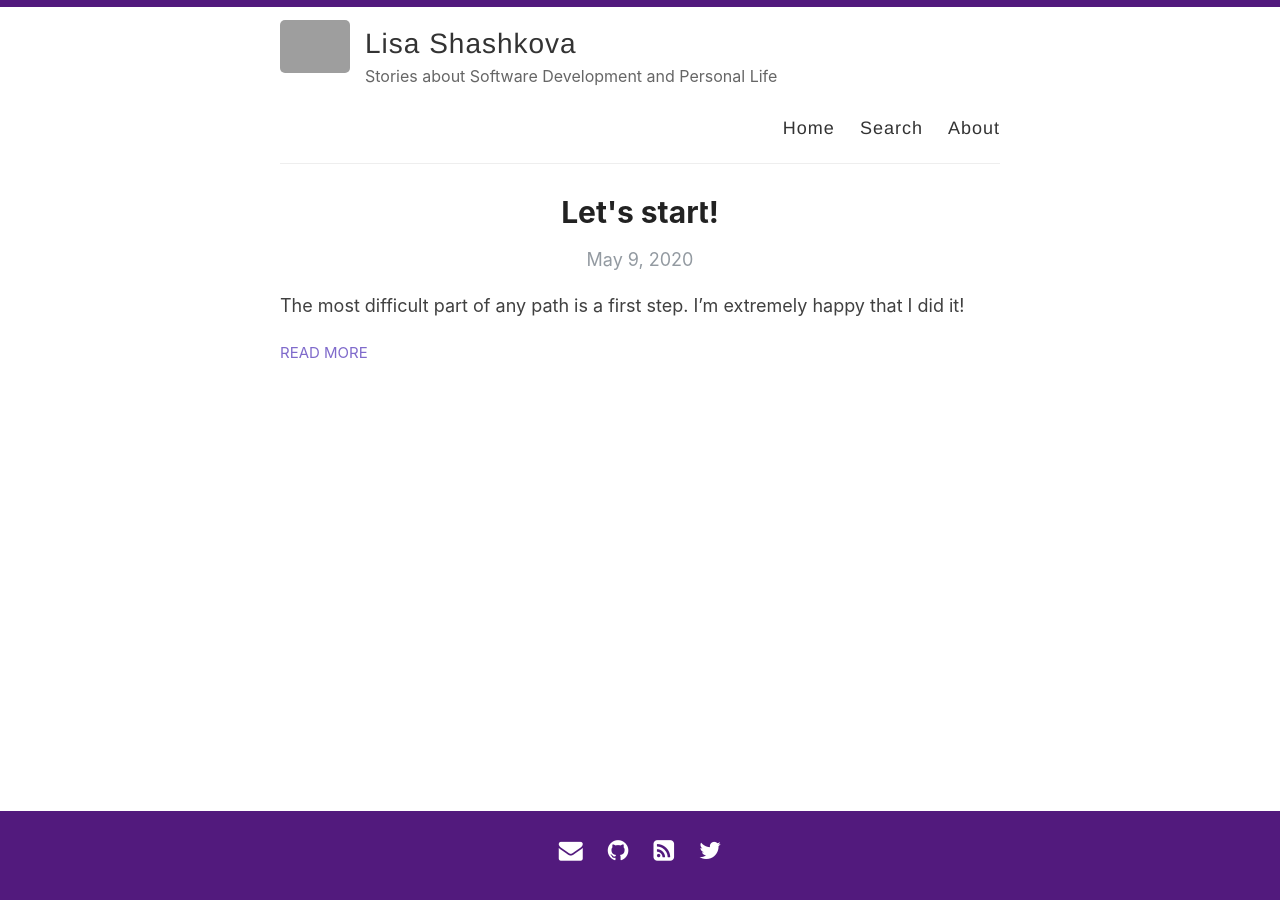
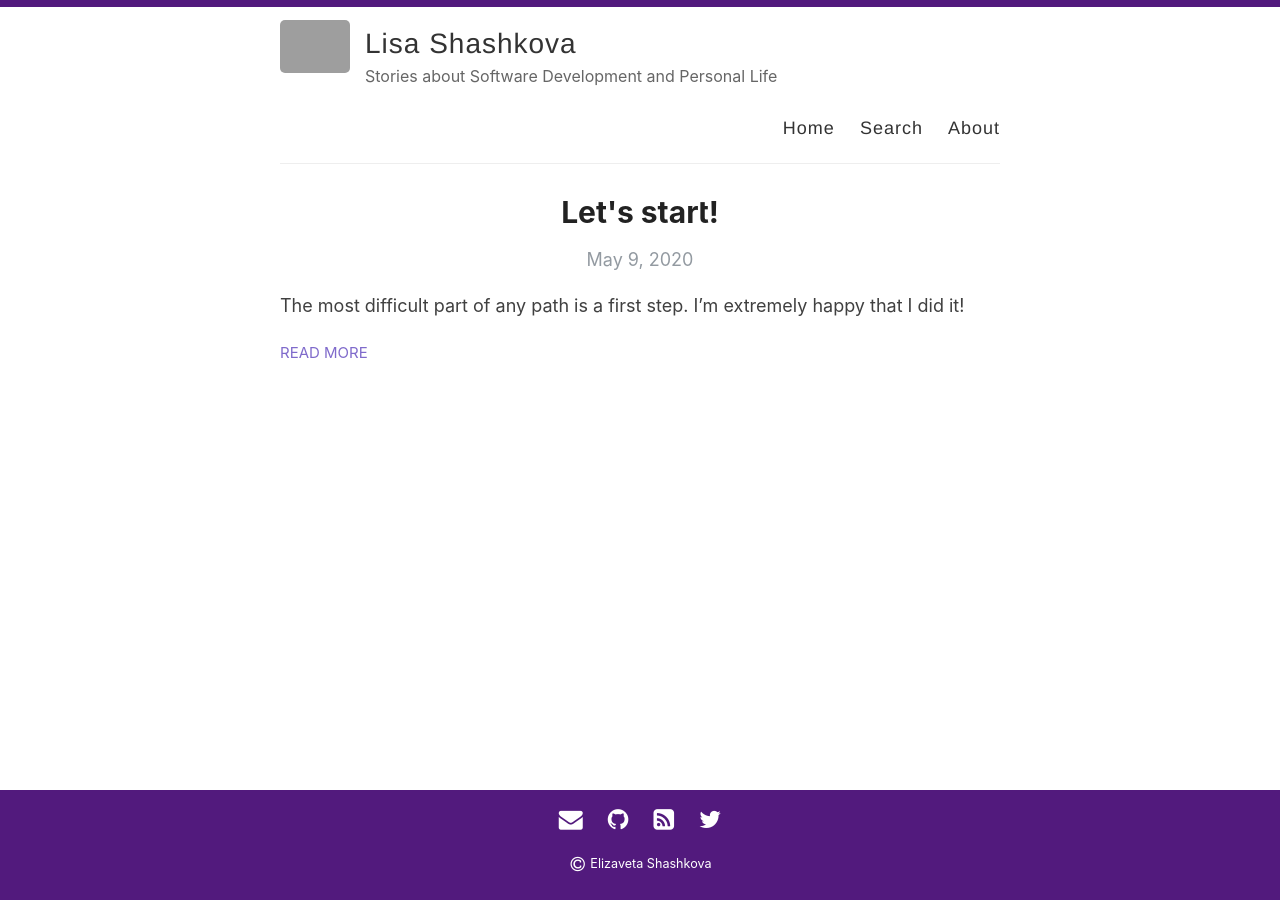
Before and after one commit to Elizaveta239/elizaveta239.github.io, a Jekyll site: the page built from index.html, in a window 1280 px wide. Built offline with Jekyll 4.4.1, drawn with Linux system fonts in a browser that asks for light colours; nearby versions of some CDN libraries; the list of posts is cut into pages by our own code; grey boxes are pictures that could not be loaded.

Commit message:
Add copyright

```diff
--- a/_includes/meta.html
+++ b/_includes/meta.html
@@ -23,4 +23,4 @@
     <meta property="og:image" content="{{ site.url }}{{ site.avatar }}"/>
     <meta property="twitter:image" content="{{ site.url }}{{ site.avatar }}"/>
     {% endif %}
-    <meta property="og:site_name" content="Amit Merchant - Software Engineer"/>
+    <meta property="og:site_name" content="Lisa Shashkova - Software Developer"/>
--- a/_includes/svg-icons.html
+++ b/_includes/svg-icons.html
@@ -12,3 +12,4 @@
 {% if site.footer-links.youtube %}<a href="https://youtube.com/{{ site.footer-links.youtube }}"><i class="fa fa-youtube fa-lg"></i></a>{% endif %}
 {% if site.footer-links.googleplus %}<a href="https://plus.google.com/{{ site.footer-links.googleplus }}"><i class="fa fa-googleplus fa-lg"></i></a>{% endif %}
 {% if site.footer-links.playconsole %}<a href="https://play.google.com/store/apps/dev?id={{ site.footer-links.playconsole }}"><i class="fa fa-playconsole fa-lg"></i></a>{% endif %}
+<p class="copyright"><i class="fa fa-copyright fa-lg" style="color:white;padding:2px"></i> Elizaveta Shashkova</p>
--- a/assets/style.scss
+++ b/assets/style.scss
@@ -414,13 +414,19 @@ nav {
   position: absolute;
   bottom: 0;
   width: 100%;
-  height: 89px;
+  height: 110px;
   background-color: $violet;
 }
 
 footer {
-  padding: 20px 0;
+  padding: 10px 0;
   text-align: center;
+}
+
+.copyright {
+  text-align: center;
+  font-size: 70%;
+  color: #fff;
 }
 
 body:after {
```
